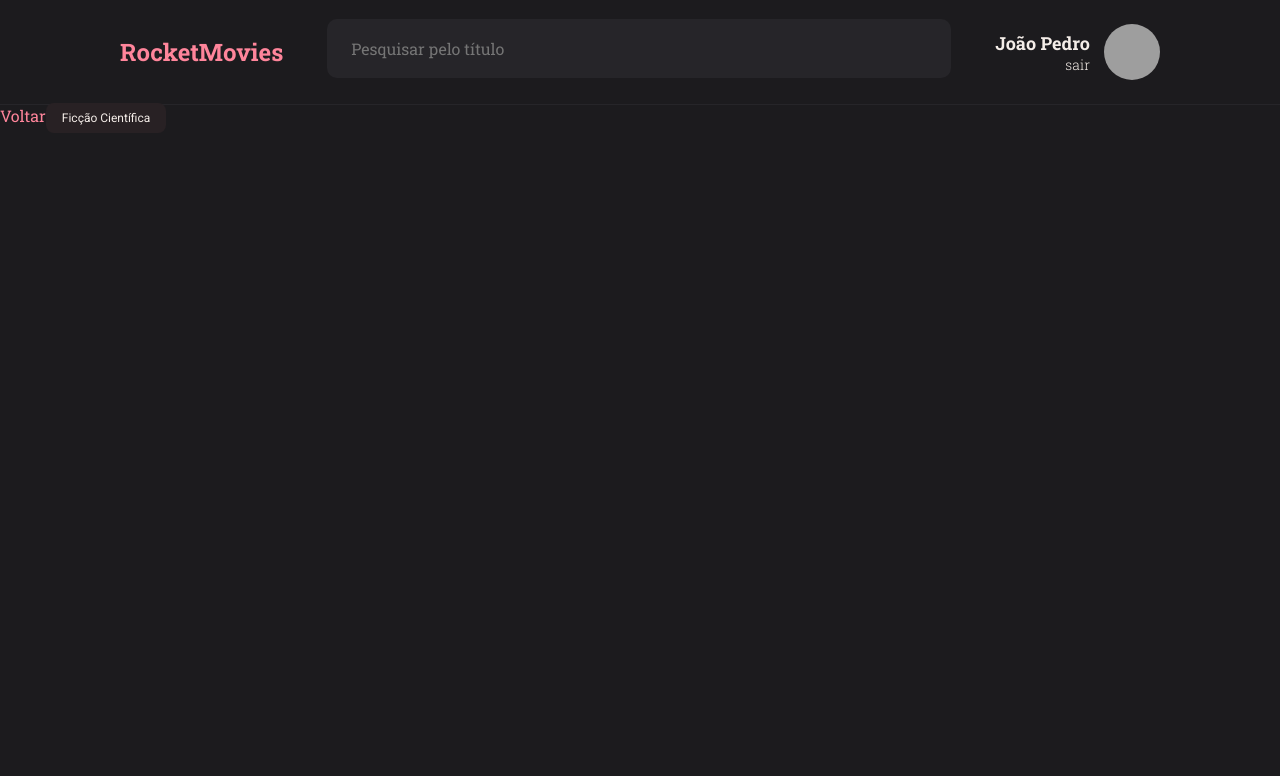
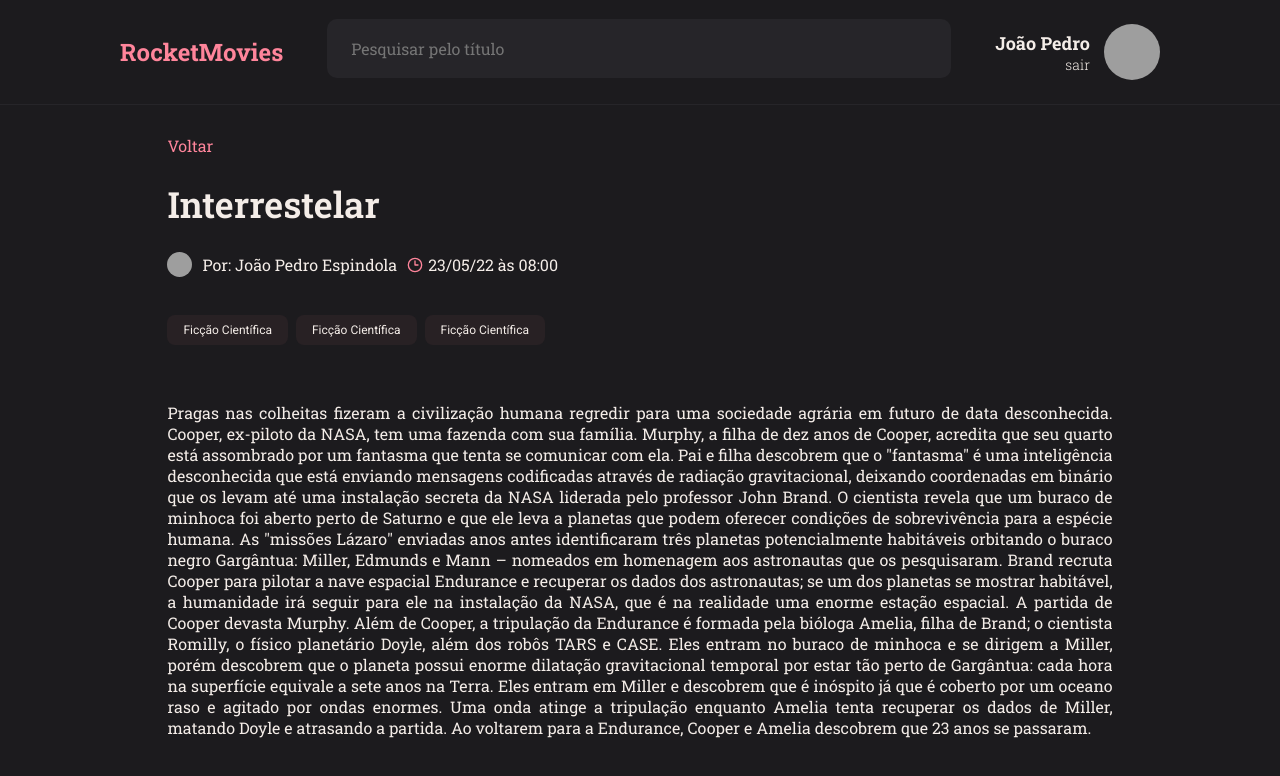
Before and after one commit to espjotape/rocketmovies, a React (Vite) app: page / in a window 1280 px wide. Shown: the top 776 px of the page. Built offline with nearby package versions, Linux system fonts and the light colour scheme; grey boxes are pictures that could not be loaded.

Commit message:
scrollbar

```diff
--- a/package.json
+++ b/package.json
@@ -10,8 +10,10 @@
     "preview": "vite preview"
   },
   "dependencies": {
+    "@react-icons/all-files": "^4.1.0",
     "react": "^18.3.1",
     "react-dom": "^18.3.1",
+    "react-icons": "^5.3.0",
     "styled-components": "^6.1.12"
   },
   "devDependencies": {
--- a/src/components/Section/styles.js
+++ b/src/components/Section/styles.js
@@ -6,6 +6,6 @@ export const Container = styled.section`
     font-size: 36px;
     font-weight: 600;
     color: ${({ theme }) => theme.COLORS.WHITE};
-    margin-bottom: 8px;
+    margin-bottom: 24px;
  }
 `
--- a/src/components/Tags/styles.js
+++ b/src/components/Tags/styles.js
@@ -2,6 +2,7 @@ import styled from "styled-components";
 
 export const Container = styled.span`
   padding: 8px 16px;
+  margin-right: 8px;
 
   font-size: 12px;
   font-family: "Roboto", sans-serif;
@@ -10,4 +11,5 @@ export const Container = styled.span`
   background-color: ${({ theme }) => theme.COLORS.BROWN};
   color: ${({ theme }) => theme.COLORS.WHITE};
   border-radius: 8px;
+
 `
--- a/src/pages/Details/index.jsx
+++ b/src/pages/Details/index.jsx
@@ -1,15 +1,73 @@
-import { Container } from "./styles"
+import { Container, Content, Avatar } from "./styles"
+
+import { LuClock3  } from "react-icons/lu";
 
 import { Header } from "../../components/Header"
 import { ButtonText } from "../../components/ButtonText"
 import { Tags } from "../../components/Tags"
+import { Section } from "../../components/Section"
+
 
 export default function Details(){
   return(
     <Container>
       <Header></Header>
-      <ButtonText title="Voltar"/>
-      <Tags title ="Ficção Científica"/>
+      <main>
+          <div>
+          <Content>
+            <ButtonText title="Voltar"/>
+            <Section title="Interrestelar">
+            <Avatar>
+              <img src="https://github.com/espjotape.png" alt="foto do úsuario"/>
+              <p>Por: João Pedro Espindola</p>
+
+              <LuClock3 />
+              <p>23/05/22 às 08:00</p>
+            </Avatar>
+
+            <Tags title ="Ficção Científica"/>
+            <Tags title ="Ficção Científica"/>
+            <Tags title ="Ficção Científica"/>
+            </Section>
+
+            <div className="text">
+            Pragas nas colheitas fizeram a civilização humana regredir
+            para uma sociedade agrária em futuro de data desconhecida.
+            Cooper, ex-piloto da NASA, tem uma fazenda com sua família.
+            Murphy, a filha de dez anos de Cooper, acredita que seu quarto
+            está assombrado por um fantasma que tenta se comunicar com ela.
+            Pai e filha descobrem que o "fantasma" é uma inteligência
+            desconhecida que está enviando mensagens codificadas através
+            de radiação gravitacional, deixando coordenadas em binário que
+            os levam até uma instalação secreta da NASA liderada pelo professor
+            John Brand. O cientista revela que um buraco de minhoca foi aberto
+            perto de Saturno e que ele leva a planetas que podem oferecer
+            condições de sobrevivência para a espécie humana. As "missões Lázaro"
+            enviadas anos antes identificaram três planetas potencialmente
+            habitáveis orbitando o buraco negro Gargântua: Miller, Edmunds
+            e Mann – nomeados em homenagem aos astronautas que os pesquisaram.
+            Brand recruta Cooper para pilotar a nave espacial Endurance e
+            recuperar os dados dos astronautas; se um dos planetas se mostrar
+            habitável, a humanidade irá seguir para ele na instalação da NASA,
+            que é na realidade uma enorme estação espacial. A partida de Cooper devasta Murphy.
+            Além de Cooper, a tripulação da Endurance é formada pela bióloga Amelia,
+            filha de Brand; o cientista Romilly, o físico planetário Doyle,
+            além dos robôs TARS e CASE. Eles entram no buraco de minhoca e
+            se dirigem a Miller, porém descobrem que o planeta possui enorme
+            dilatação gravitacional temporal por estar tão perto de Gargântua:
+            cada hora na superfície equivale a sete anos na Terra. Eles entram
+            em Miller e descobrem que é inóspito já que é coberto por um oceano
+            raso e agitado por ondas enormes. Uma onda atinge a tripulação
+            enquanto Amelia tenta recuperar os dados de Miller, matando Doyle
+            e atrasando a partida. Ao voltarem para a Endurance, Cooper e Amelia
+            descobrem que 23 anos se passaram.
+
+          </div>
+
+          </Content>
+          </div>
+
+      </main>
     </Container>
   )
 }
--- a/src/pages/Details/styles.js
+++ b/src/pages/Details/styles.js
@@ -1,5 +1,68 @@
 import styled from "styled-components";
 
 export const Container = styled.div`
+  width: 100%;
+  height: 100vh;
+  display: grid;
+  grid-template-rows: 130px auto;
+  grid-template-areas:
+  "header"
+  "content";
 
+  > main {
+    grid-area: content;
+    width:100%;
+    overflow-y: hidden;
+    padding: 5px 78px;
+
+    > div {
+      height:100%;
+      overflow-y: auto;
+      padding: 0 6px;
+    }
+
+    > div::-webkit-scrollbar {
+      width: 7px;
+    }
+
+    > div::-webkit-scrollbar-thumb {
+      background-color: ${({theme}) => theme.COLORS.PINK};
+      border-radius: 8px;
+    }
+  }
 `
+
+export const Content = styled.div`
+  width: 85%;
+  margin: 0 auto;
+
+  display: flex;
+  flex-direction: column;
+
+  > button:first-child {
+    align-self: flex-start;
+  }
+
+  .text {
+    margin-top: 40px;
+    text-align: justify;
+    margin-bottom: 80px;
+  }
+`
+export const Avatar = styled.div`
+    display: flex;
+    gap: 10px;
+    align-items: center;
+    margin-bottom: 40px;
+
+  img {
+    width : 25px;
+    height: 25px;
+    border-radius: 50%
+  }
+
+  > svg {
+    margin-right: -5px;
+    color: ${({ theme }) => theme.COLORS.PINK}
+  }
+`
--- a/src/styles/global.js
+++ b/src/styles/global.js
@@ -30,4 +30,6 @@ export default createGlobalStyle`
   button:hover, a:hover {
     filter: brightness(0.9);
   }
+
+
 `
```
Also changed, not shown: 1 other file (tests, documents, lock files or other folders).
